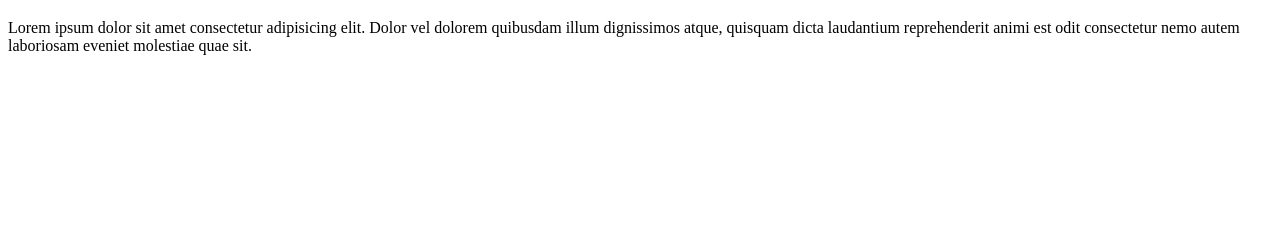
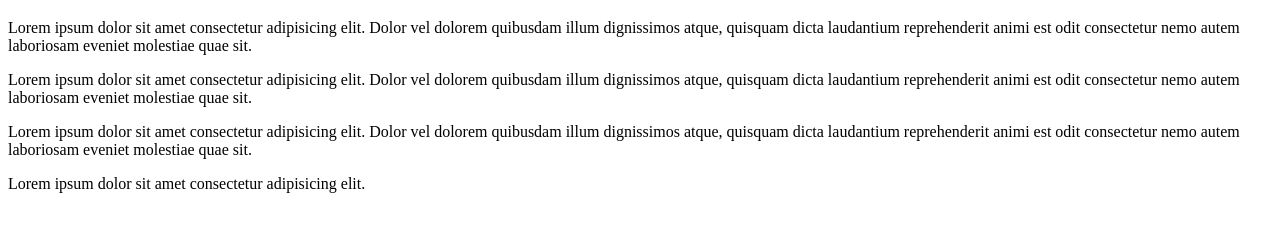
Before and after one commit to rehanjatu/hello_World, a plain HTML site: page index.html in a window 1280 px wide. Shown: the part 61-292 px from the top of the page. Drawn offline with Linux system fonts and the light colour scheme.

Commit message:
updated new line

```diff
--- a/index.html
+++ b/index.html
@@ -9,5 +9,9 @@
 
     <h1>Hello world</h1>
     <p>Lorem ipsum dolor sit amet consectetur adipisicing elit. Dolor vel dolorem quibusdam illum dignissimos atque, quisquam dicta laudantium reprehenderit animi est odit consectetur nemo autem laboriosam eveniet molestiae quae sit.</p>
+    <!-- this is a comment -->
+     <p>Lorem ipsum dolor sit amet consectetur adipisicing elit. Dolor vel dolorem quibusdam illum dignissimos atque, quisquam dicta laudantium reprehenderit animi est odit consectetur nemo autem laboriosam eveniet molestiae quae sit.</p>
+     <p>Lorem ipsum dolor sit amet consectetur adipisicing elit. Dolor vel dolorem quibusdam illum dignissimos atque, quisquam dicta laudantium reprehenderit animi est odit consectetur nemo autem laboriosam eveniet molestiae quae sit.</p>
+     <p>Lorem ipsum dolor sit amet consectetur adipisicing elit.
 </body>
 </html>
```
